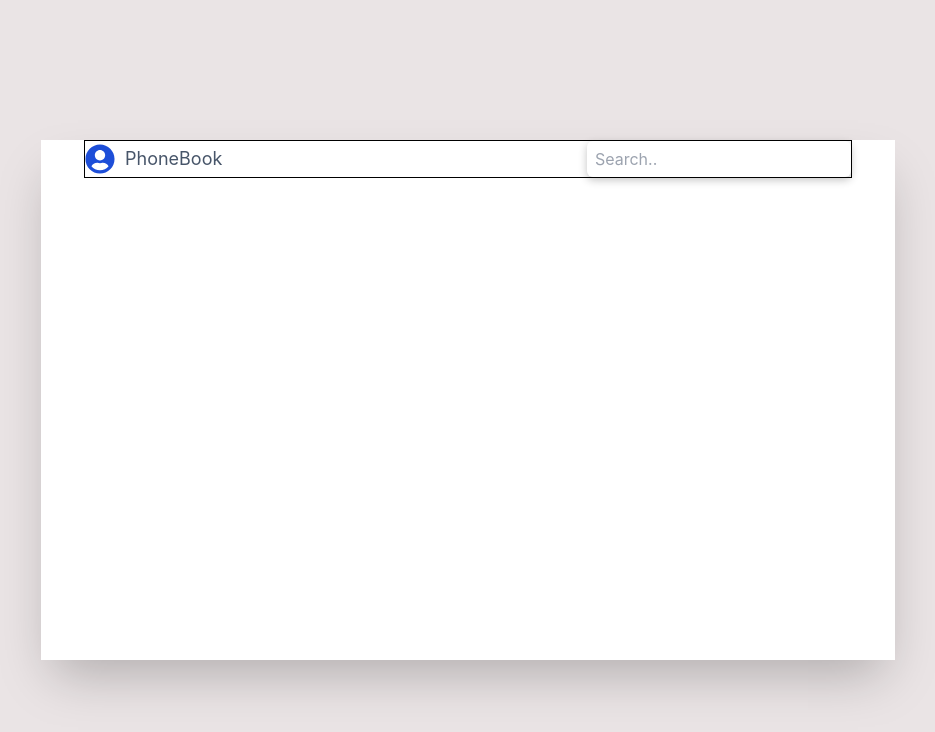
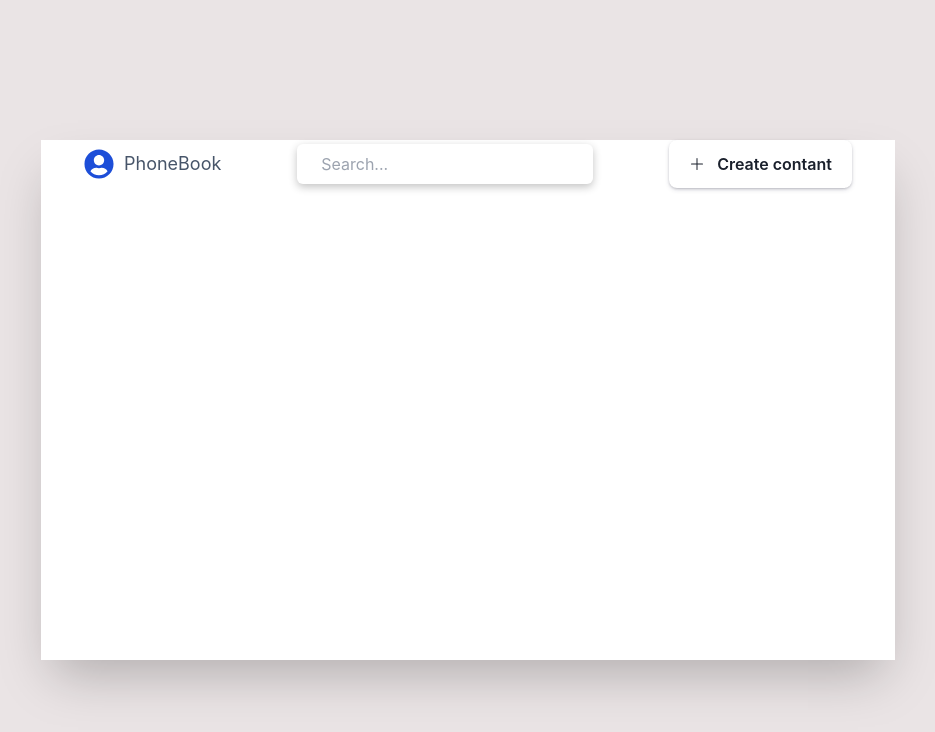
Before and after one commit to Anmoljagota/Luminous_Lab_Assignment, a React (Create React App) app: page / in a window 1280 px wide. Shown: the top 732 px of the page, without its empty margins (172-1107 px from the left). Built offline with nearby package versions, Linux system fonts and the light colour scheme.

Commit message:
Navbar Done

```diff
--- a/src/App.js
+++ b/src/App.js
@@ -1,4 +1,3 @@
-import logo from './logo.svg';
 import './App.css';
 import Home from './Pages/Home';
 
--- a/src/Pages/Home.jsx
+++ b/src/Pages/Home.jsx
@@ -1,21 +1,27 @@
 import { Box, Flex, Text } from "@chakra-ui/react";
 import React from "react";
 import { FaUserCircle } from "react-icons/fa";
+import {BsPlusLg} from "react-icons/bs"
 const Home = () => {
   return (
     <div className="min-h-[65vh] w-8/12 shadow-2xl m-auto bg-white">
       <Box className="m-auto w-[90%]">
-        <Flex className="border border-black border-solid justify-between		items-center">
+        <Flex className="justify-between items-center">
           <Flex className="justify-center	items-center" gap="10px">
             <FaUserCircle style={{ color: "#1d4ed8", fontSize: "30px" }} />
             <Text className="text-lg text-slate-600">PhoneBook</Text>
           </Flex>
           <input
             type="text"
-            className="rounded-md py-1.5 px-2"
-            placeholder="Search.."
+            className="rounded-md py-2 px-6"
+            placeholder="Search..."
             style={{ boxShadow: "rgba(0, 0, 0, 0.24) 0px 3px 8px" }}
           />
+          <Flex>
+            <button className="bg-white py-3 px-5 gap-3	 rounded-lg flex justify-center	items-center font-semibold	"  style={{boxShadow:"rgba(50, 50, 93, 0.25) 0px 2px 5px -1px, rgba(0, 0, 0, 0.3) 0px 1px 3px -1px"}}>
+             <BsPlusLg/> Create contant
+            </button>
+          </Flex>
         </Flex>
       </Box>
     </div>
```
